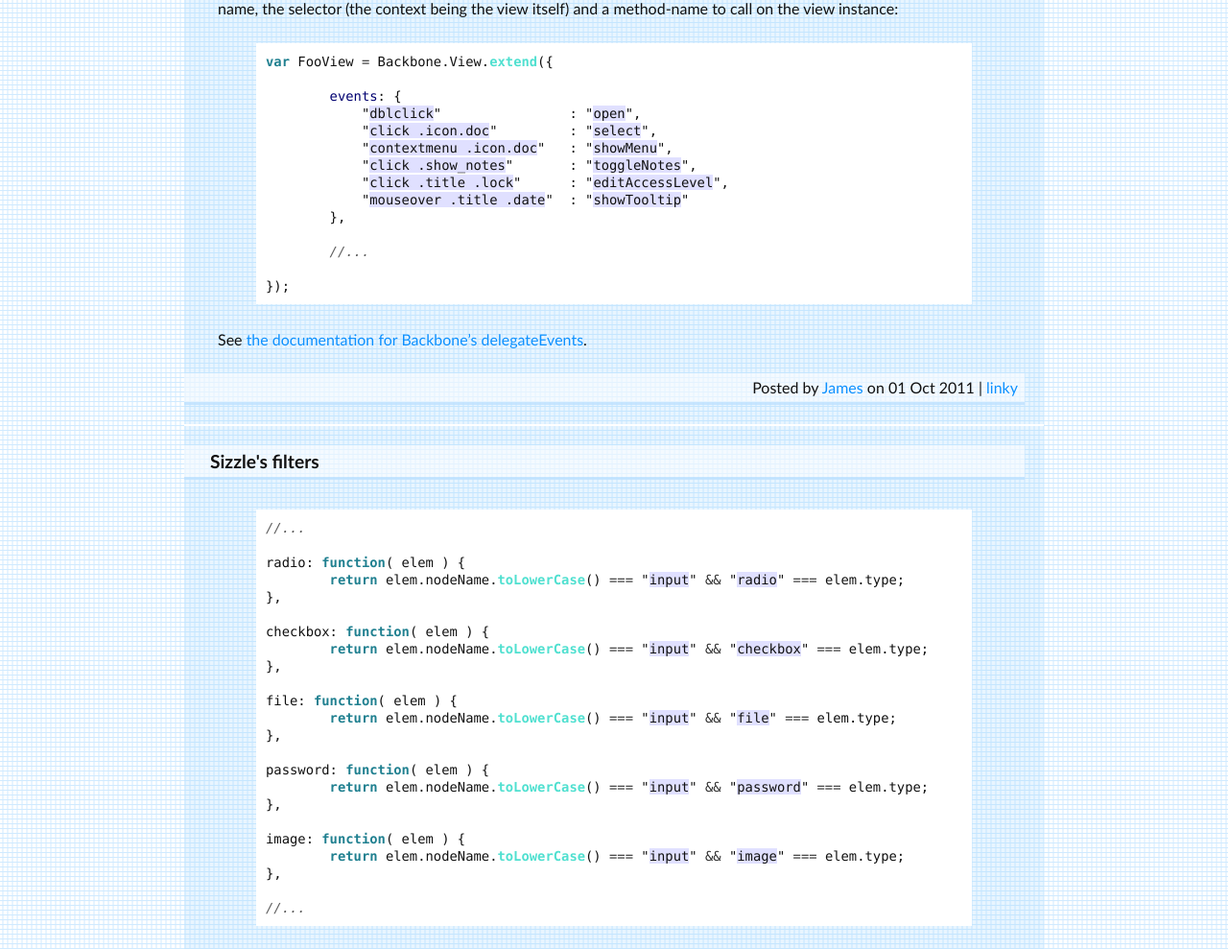
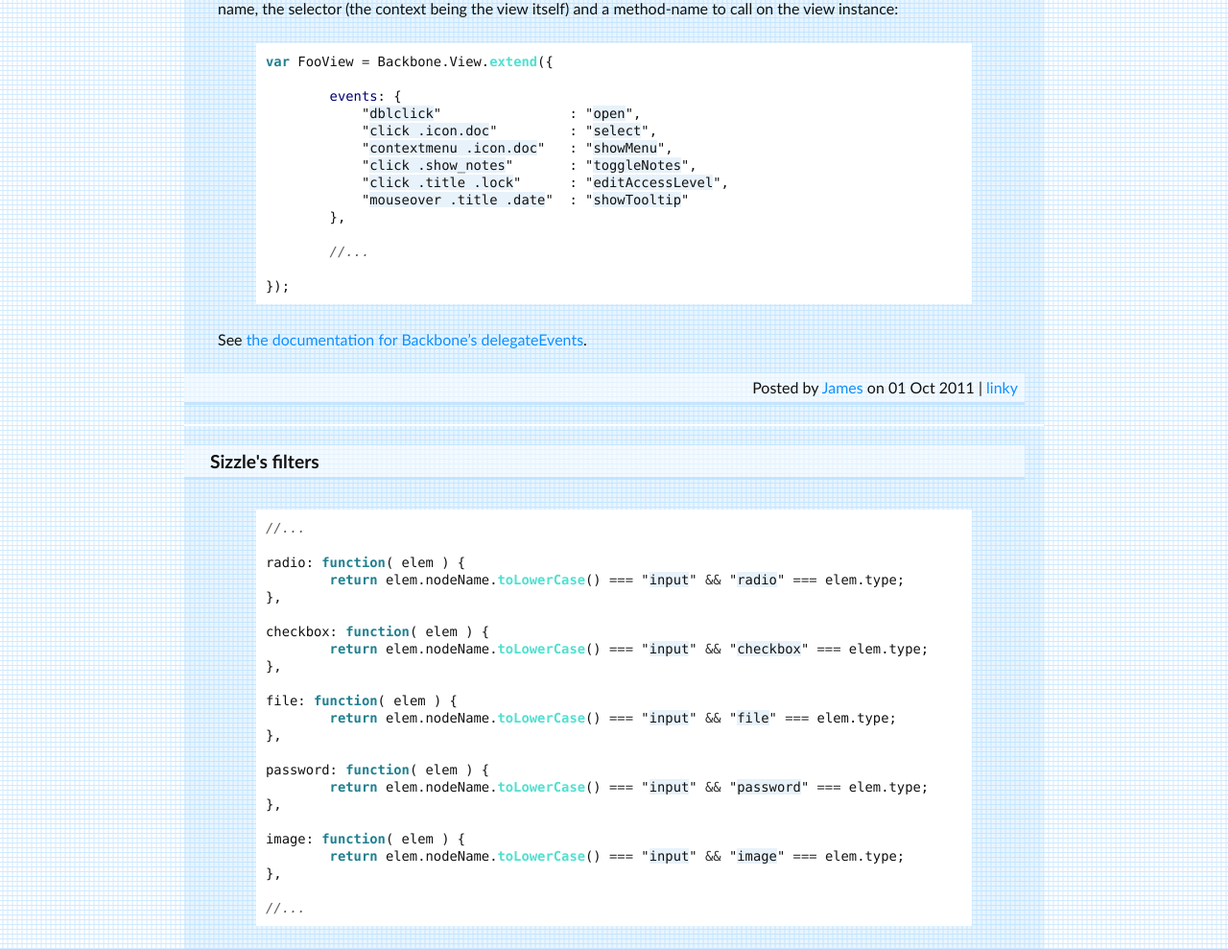
Before and after one commit to beautifuljs/beautifuljs.github.io, a Jekyll site: the page built from index.html, in a window 1280 px wide. Shown: the part 342-1331 px from the top of the page at 96% size. Built offline with Jekyll 4.4.1, drawn with Linux system fonts in a browser that asks for light colours; nearby versions of some CDN libraries; the list of posts is cut into pages by our own code.

Commit message:
Pygment update

```diff
--- a/assets/pyg.css
+++ b/assets/pyg.css
@@ -47,13 +47,13 @@
 .highlight .sb { background-color: #e0e0ff } /* Literal.String.Backtick */
 .highlight .sc { color: #8080F0 } /* Literal.String.Char */
 .highlight .sd { color: #D04020 } /* Literal.String.Doc */
-.highlight .s2 { background-color: #e0e0ff } /* Literal.String.Double */
-.highlight .se { color: #606060; font-weight: bold; background-color: #e0e0ff } /* Literal.String.Escape */
-.highlight .sh { background-color: #e0e0ff } /* Literal.String.Heredoc */
+.highlight .s2 { background-color: #E8F2FA } /* Literal.String.Double */
+.highlight .se { color: #606060; font-weight: bold; background-color: #E8F2FA } /* Literal.String.Escape */
+.highlight .sh { background-color: #E8F2FA } /* Literal.String.Heredoc */
 .highlight .si { background-color: #e0e0e0 } /* Literal.String.Interpol */
-.highlight .sx { color: #f08080; background-color: #e0e0ff } /* Literal.String.Other */
-.highlight .sr { color: #000000; background-color: #e0e0ff } /* Literal.String.Regex */
-.highlight .s1 { background-color: #e0e0ff } /* Literal.String.Single */
+.highlight .sx { color: #f08080; background-color: #E8F2FA } /* Literal.String.Other */
+.highlight .sr { color: #000000; background-color: #E8F2FA } /* Literal.String.Regex */
+.highlight .s1 { background-color: #E8F2FA } /* Literal.String.Single */
 .highlight .ss { color: #f0c080 } /* Literal.String.Symbol */
 .highlight .bp { color: #007020 } /* Name.Builtin.Pseudo */
 .highlight .vc { color: #c0c0f0 } /* Name.Variable.Class */
```
